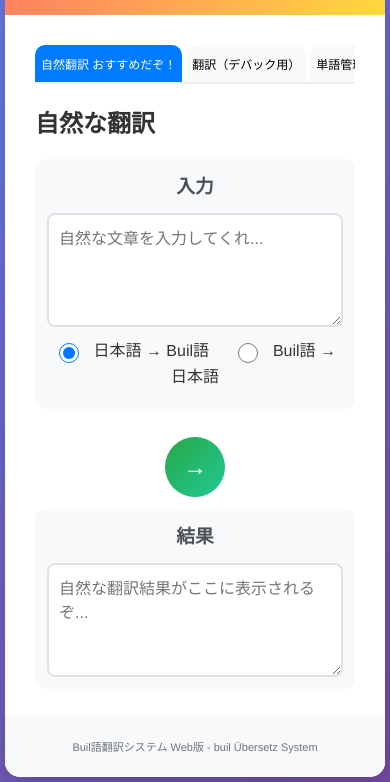
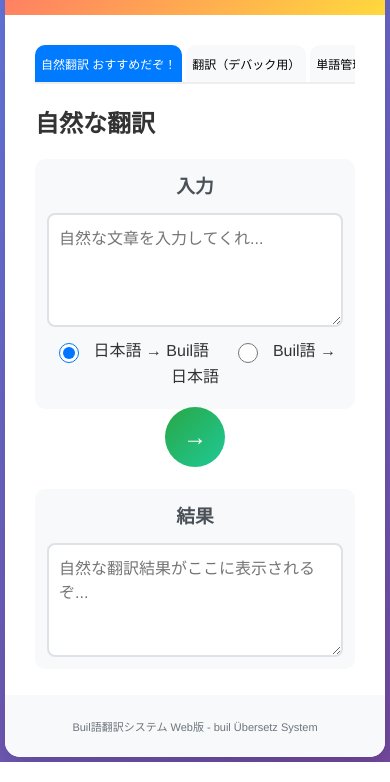
Before and after one commit to hoshigon/test2, a plain HTML site: page index.html in a window 390 px wide. Shown: the part 99-881 px from the top of the page. Drawn offline with Linux system fonts and the light colour scheme.

Commit message:
翻訳実行ボタンの修正 index.html
亜音訳実行ボタンの位置修正

```diff
--- a/index.html
+++ b/index.html
@@ -215,7 +215,7 @@
             display: grid;
             grid-template-columns: 1fr 80px 1fr;
             gap: 20px;
-            align-items: start;
+            align-items: center;
             margin-bottom: 20px;
         }
 
@@ -236,13 +236,15 @@
                 grid-template-columns: 1fr;
                 gap: 18px;
                 text-align: center;
+                align-items: stretch;
             }
             .translate-btn {
                 width: 55px;
                 height: 55px;
                 font-size: 21px;
-                margin: 0 auto;
+                margin: 10px auto;
                 justify-self: center;
+                align-self: center;
             }
         }
 
@@ -251,13 +253,15 @@
                 grid-template-columns: 1fr;
                 gap: 12px;
                 text-align: center;
+                align-items: stretch;
             }
             .translate-btn {
                 width: 45px;
                 height: 45px;
                 font-size: 18px;
-                margin: 0 auto;
+                margin: 10px auto;
                 justify-self: center;
+                align-self: center;
             }
         }
 
@@ -339,7 +343,10 @@
             cursor: pointer;
             transition: all 0.3s ease;
             align-self: center;
-            margin-top: 40px;
+            justify-self: center;
+            display: flex;
+            align-items: center;
+            justify-content: center;
         }
 
         .translate-btn:hover {
```
